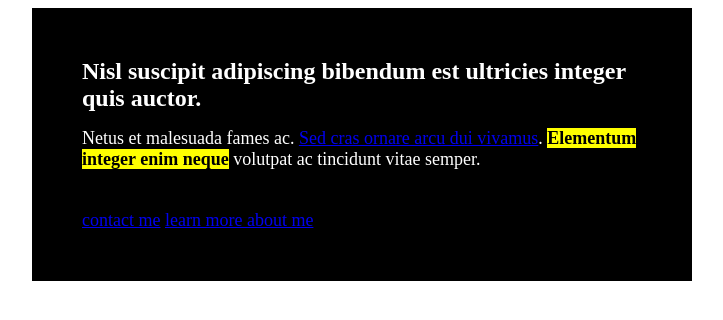
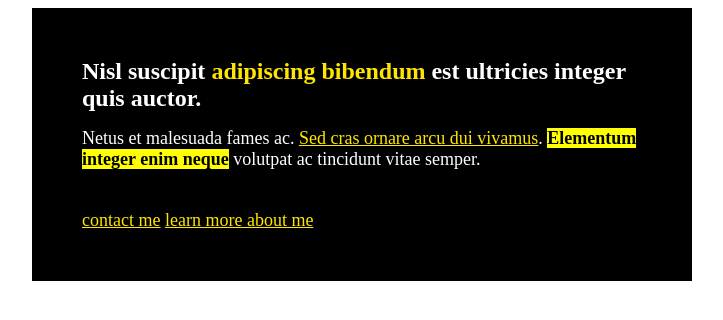
Before and after one commit to tosinibrahim96/kpowellscrimba, a plain HTML site: page project1/index.html in a window 1280 px wide. Shown: the whole page, without its empty margins (278-1001 px from the left). Drawn offline with Linux system fonts and the light colour scheme.

Commit message:
learn about styling links and their different states

```diff
--- a/project1/index.html
+++ b/project1/index.html
@@ -9,7 +9,8 @@
   <body>
     <div class="card">
       <h1>
-        Nisl suscipit adipiscing bibendum est ultricies integer quis auctor.
+        Nisl suscipit <span class="accent-color"> adipiscing bibendum</span> est
+        ultricies integer quis auctor.
       </h1>
       <p>
         Netus et malesuada fames ac.
@@ -18,7 +19,8 @@
         vitae semper.
       </p>
       <p class="links">
-        <a href="#">contact me</a> <a href="#">learn more about me</a>
+        <a href="https://www.google.com">contact me</a>
+        <a href="https://www.google.com">learn more about me</a>
       </p>
     </div>
   </body>
--- a/project1/styles.css
+++ b/project1/styles.css
@@ -15,6 +15,10 @@ h1 {
   font-size: 24px;
 }
 
+.accent-color {
+  color: #ffe600;
+}
+
 p {
   font-size: 18px;
 }
@@ -24,7 +28,21 @@ p {
   margin-bottom: 0;
 }
 
-strong{
+strong {
   background-color: yellow;
   color: black;
 }
+
+a:link,
+a:visited {
+  color: #ffe600;
+}
+
+a:focus,
+a:hover {
+  color: aquamarine;
+}
+
+a:active{
+  color: plum;
+}
```
Also changed, not shown: notes.txt.
